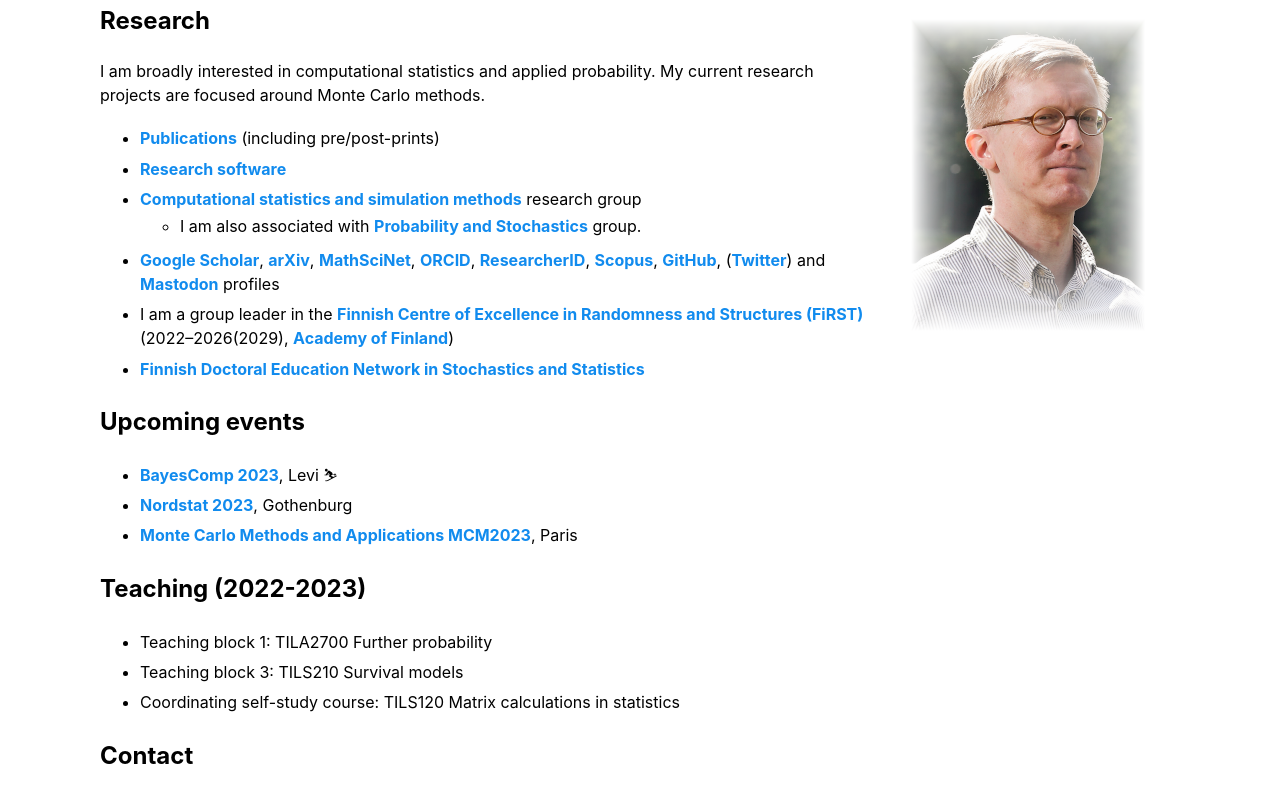
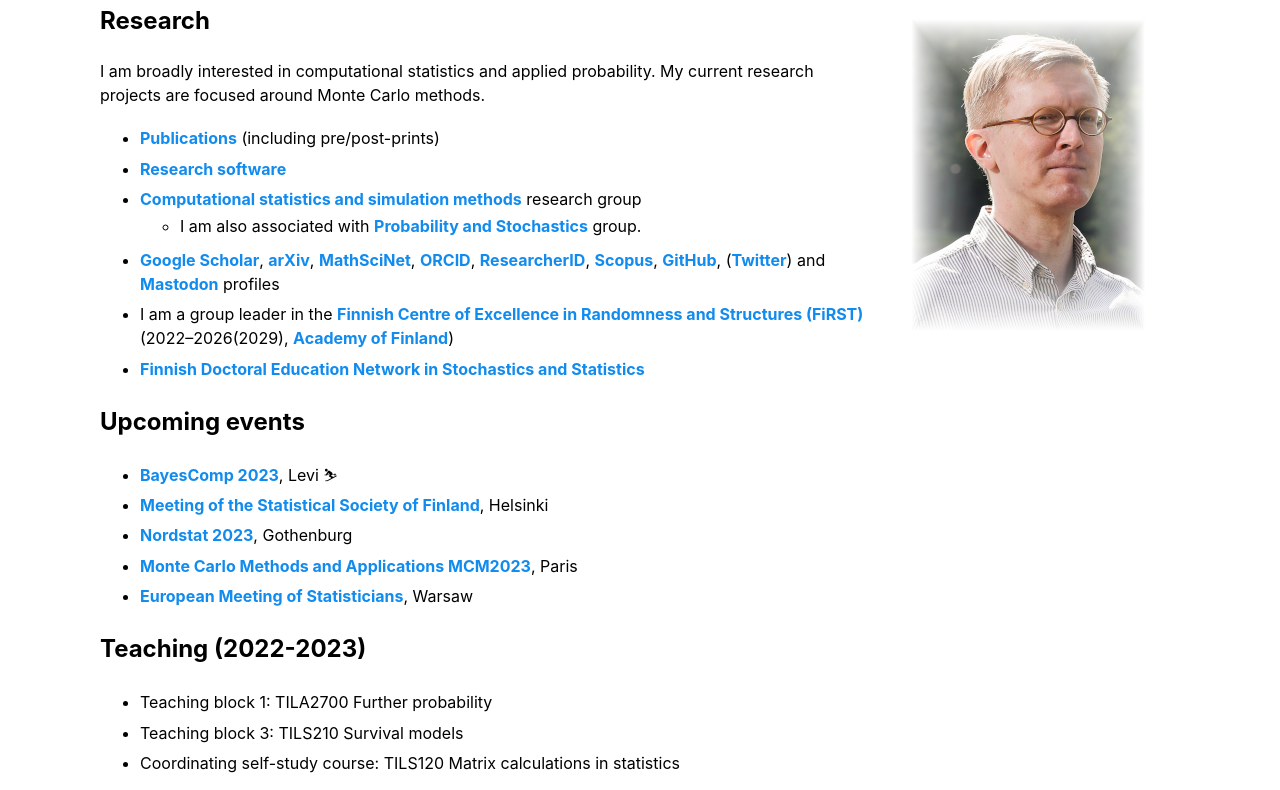
Before and after one commit to mvihola/mvihola.github.io, a plain HTML site: page index.html in a window 1280 px wide. Shown: the part 395-1185 px from the top of the page. Drawn offline with Linux system fonts and the light colour scheme.

Commit message:
Conferences.

```diff
--- a/index.html
+++ b/index.html
@@ -77,8 +77,10 @@ Stochastics and Statistics</a>
 	<h2>Upcoming events</h2>
 	<ul>
     <li><a href="https://bayescomp2023.com/">BayesComp 2023</a>, Levi &#9975;</li>
+	<li><a href="https://tilastoseura.fi/pages/tilastopaivat.html">Meeting of the Statistical Society of Finland</a>, Helsinki</li>
 	<li><a href="https://t.co/iS1qUCvowY">Nordstat 2023</a>, Gothenburg</li>
 	<li><a href="https://mcm2023.sciencesconf.org/">Monte Carlo Methods and Applications MCM2023</a>, Paris</li>
+	<li><a href="https://ems2023.org/ems">European Meeting of Statisticians</a>, Warsaw</li>
 	</ul>
 </article>
 
```
